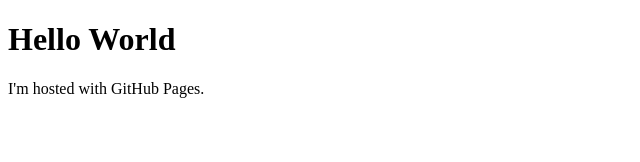
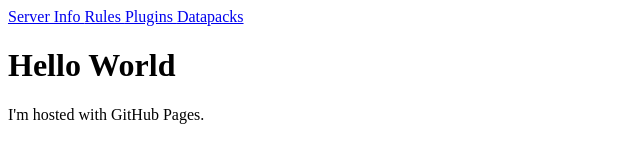
Before and after one commit to Crescent-Cove-Minecraft-Server/crescent-cove-minecraft-server.github.io, a plain HTML site: page index.html in a window 1280 px wide. Shown: the whole page, without its empty margins (0-640 px from the left). Drawn offline with Linux system fonts and the light colour scheme.

Commit message:
Update index.html
Added a prototype navigation bar.

```diff
--- a/index.html
+++ b/index.html
@@ -1,7 +1,13 @@
 <!DOCTYPE html>
 <html>
-<body>
-<h1>Hello World</h1>
-<p>I'm hosted with GitHub Pages.</p>
-</body>
+	<div class="navbar-wrapper">
+    	<a href="https://crescent-cove-minecraft-server.github.io/server-info.html" class="navbar-link-wrapper"> Server Info </a>
+    	<a href="https://crescent-cove-minecraft-server.github.io/rules.html" class="navbar-link-wrapper"> Rules </a>
+    	<a href="https://crescent-cove-minecraft-server.github.io/plugins.html" class="navbar-link-wrapper"> Plugins </a>
+    	<a href="https://crescent-cove-minecraft-server.github.io/datapacks.html" class="navbar-link-wrapper"> Datapacks </a>
+	</div>
+	<body>
+		<h1>Hello World</h1>
+		<p>I'm hosted with GitHub Pages.</p>
+	</body>
 </html>
```
